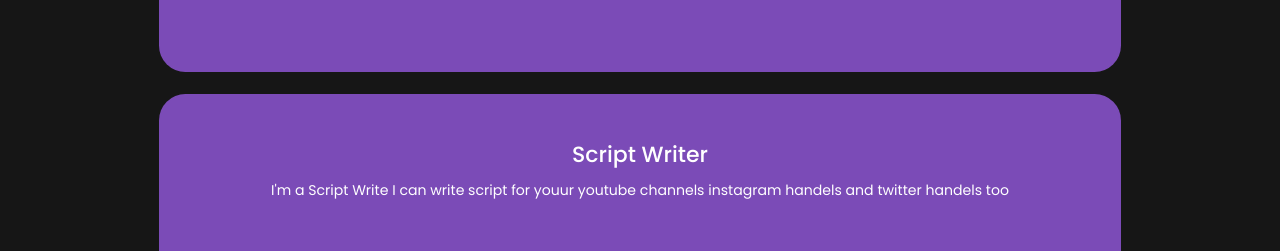
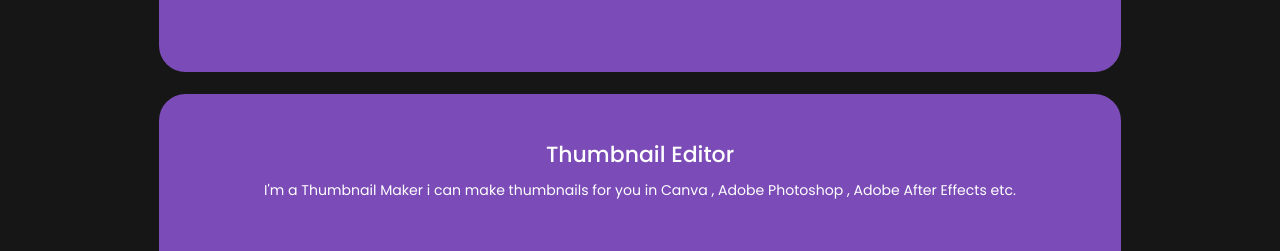
Before and after one commit to rohanhumai/Portfolio-Dark_Theme, a plain HTML site: page index.html in a window 1280 px wide. Shown: the part 2380-2631 px from the top of the page. Drawn offline with Linux system fonts and the light colour scheme.

Commit message:
index.html

```diff
--- a/index.html
+++ b/index.html
@@ -96,8 +96,8 @@
 
             <div class="service-box">
                 <div class="service-info">
-                    <h4>Script Writer</h4>
-                    <p>I'm a Script Write I can write script for youur youtube channels instagram handels and twitter handels too</p>
+                    <h4>Thumbnail Editor</h4>
+                    <p>I'm a Thumbnail Maker i can make thumbnails for you in Canva , Adobe Photoshop , Adobe After Effects etc.</p>
                 </div>
             </div>
 
```
